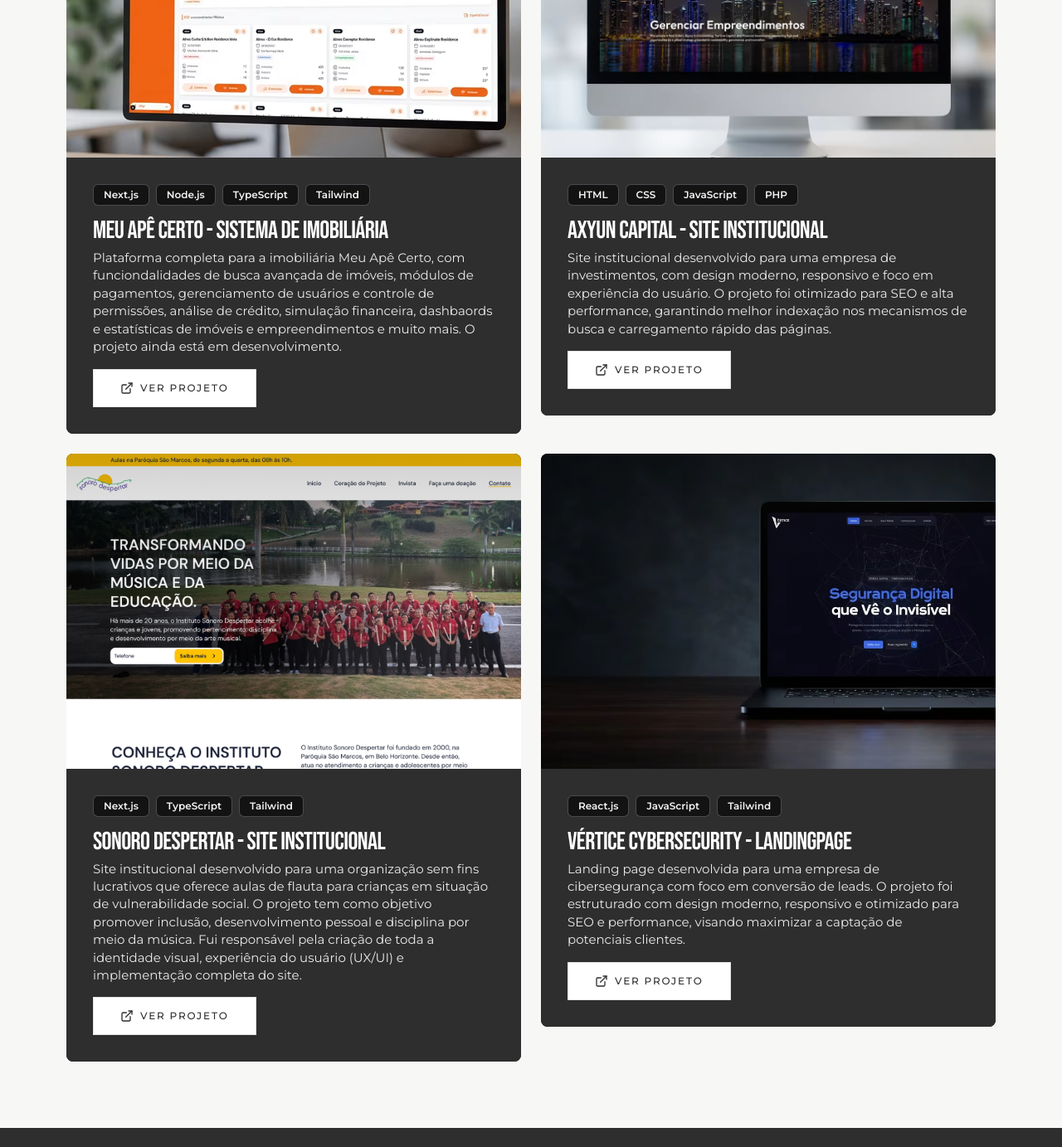
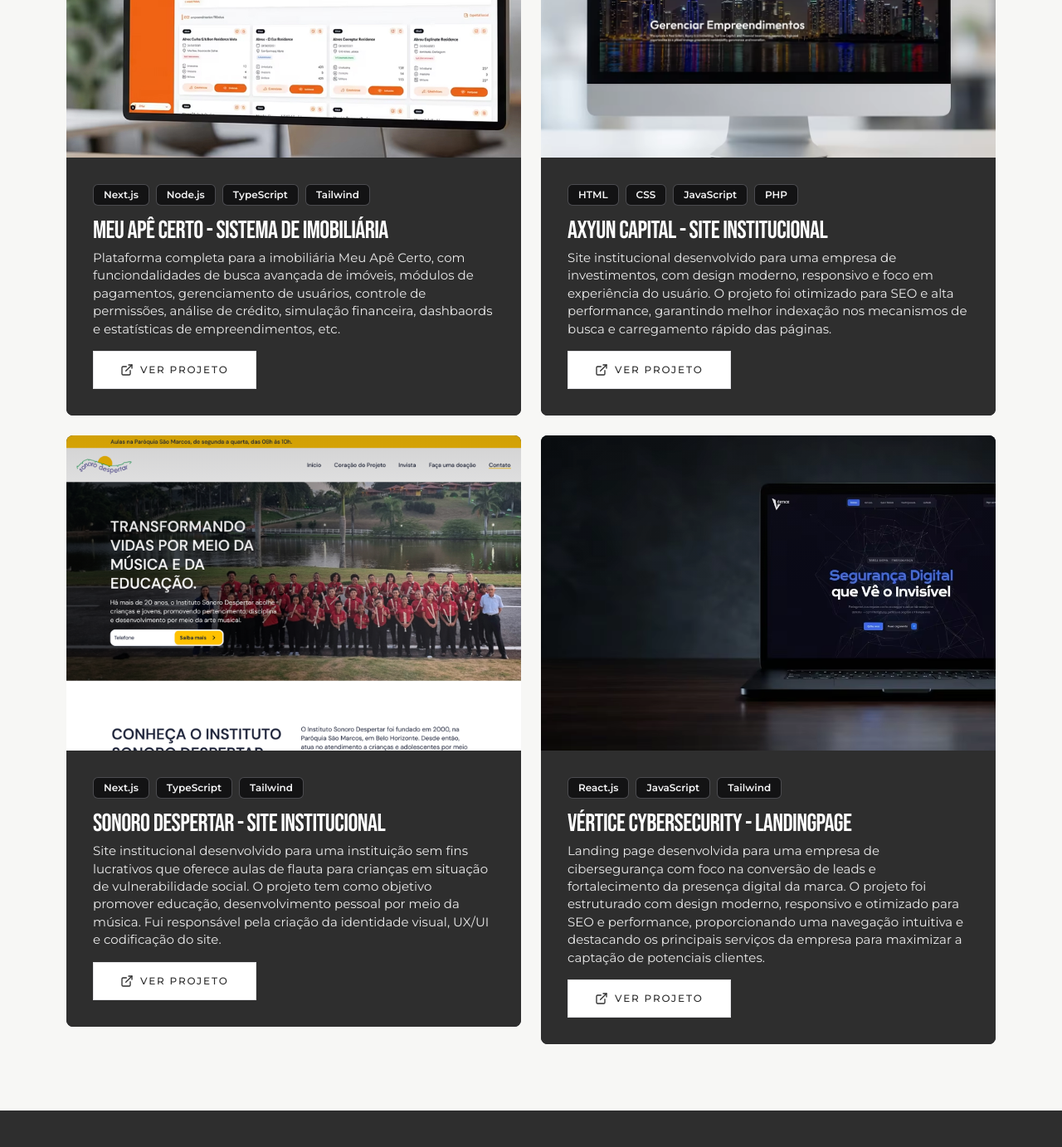
Before and after one commit to sofiaparreira/portfolio-freelancer, a React (Vite) app: page / in a window 1280 px wide. Shown: the part 2046-3429 px from the top of the page at 83% size. Built offline with nearby package versions, Linux system fonts and the light colour scheme.

Commit message:
fix: descrição dos projetos

```diff
--- a/src/components/ProjectSection/index.jsx
+++ b/src/components/ProjectSection/index.jsx
@@ -12,7 +12,7 @@
     id: 1,
     title: "Meu Apê Certo - Sistema de Imobiliária",
     description:
-      "Plataforma completa para a imobiliária Meu Apê Certo, com funciondalidades de busca avançada de imóveis, módulos de pagamentos, gerenciamento de usuários e controle de permissões, análise de crédito, simulação financeira, dashbaords e estatísticas de imóveis e empreendimentos e muito mais. O projeto ainda está em desenvolvimento.",
+      "Plataforma completa para a imobiliária Meu Apê Certo, com funciondalidades de busca avançada de imóveis, módulos de pagamentos, gerenciamento de usuários, controle de permissões, análise de crédito, simulação financeira, dashbaords e estatísticas de empreendimentos, etc. ",
     image: meuapeProject,
     imagePosition: "center",
     tags: ["Next.js", "Node.js", "TypeScript", "Tailwind"],
@@ -31,7 +31,7 @@
   {
     id: 3,
     title: 'Sonoro Despertar - Site Institucional',
-    description: "Site institucional desenvolvido para uma organização sem fins lucrativos que oferece aulas de flauta para crianças em situação de vulnerabilidade social. O projeto tem como objetivo promover inclusão, desenvolvimento pessoal e disciplina por meio da música. Fui responsável pela criação de toda a identidade visual, experiência do usuário (UX/UI) e implementação completa do site.",
+    description: "Site institucional desenvolvido para uma instituição sem fins lucrativos que oferece aulas de flauta para crianças em situação de vulnerabilidade social. O projeto tem como objetivo promover educação, desenvolvimento pessoal por meio da música. Fui responsável pela criação da identidade visual, UX/UI e codificação do site.",
     image: sonoroDespertarProject,
     imagePosition: "top",
     tags: ['Next.js', 'TypeScript', 'Tailwind'],
@@ -41,7 +41,7 @@
     id: 4,
     title: "Vértice CyberSecurity - LandingPage",
     description:
-      "Landing page desenvolvida para uma empresa de cibersegurança com foco em conversão de leads. O projeto foi estruturado com design moderno, responsivo e otimizado para SEO e performance, visando maximizar a captação de potenciais clientes.",
+      "Landing page desenvolvida para uma empresa de cibersegurança com foco na conversão de leads e fortalecimento da presença digital da marca. O projeto foi estruturado com design moderno, responsivo e otimizado para SEO e performance, proporcionando uma navegação intuitiva e destacando os principais serviços da empresa para maximizar a captação de potenciais clientes.",
     image: verticeProject,
     imagePosition: "center",
     tags: ["React.js", "JavaScript", "Tailwind"],
```
